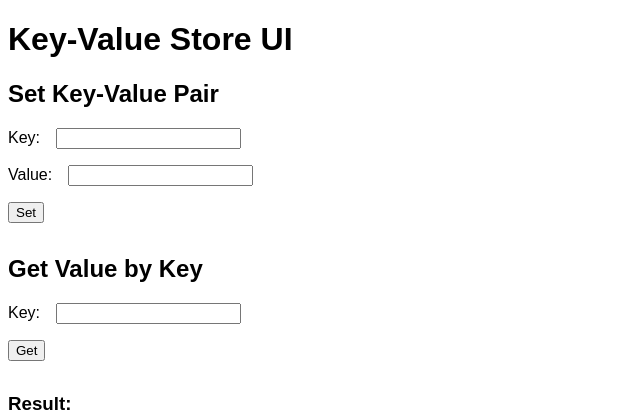
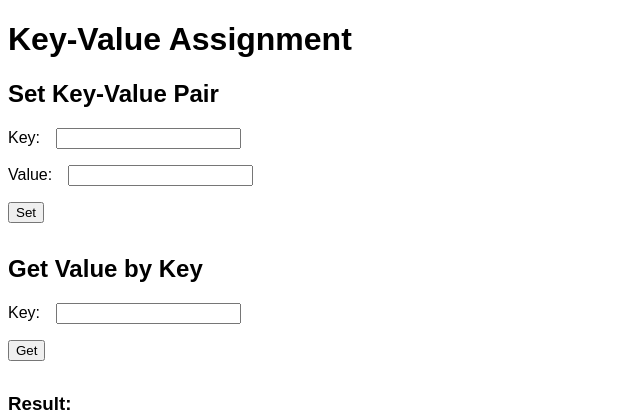
Before and after one commit to tronglamitmo142/In-memory-key-value-store, a Flask app: page / in a window 1280 px wide. Shown: the top 420 px of the page, without its empty margins (0-640 px from the left). Run offline with Flask 2, Linux system fonts and the light colour scheme.

Commit message:
24/04 - Fix UI for the app

```diff
--- a/app/templates/index.html
+++ b/app/templates/index.html
@@ -3,7 +3,7 @@
 <head>
     <meta charset="UTF-8">
     <meta name="viewport" content="width=device-width, initial-scale=1.0">
-    <title>Key-Value Store UI</title>
+    <title>Key-Value Assignment</title>
     <style>
         body {
             font-family: Arial, sans-serif;
@@ -22,7 +22,7 @@
     </style>
 </head>
 <body>
-    <h1>Key-Value Store UI</h1>
+    <h1>Key-Value Assignment</h1>
 
     <h2>Set Key-Value Pair</h2>
     <form id="set-form">
```
